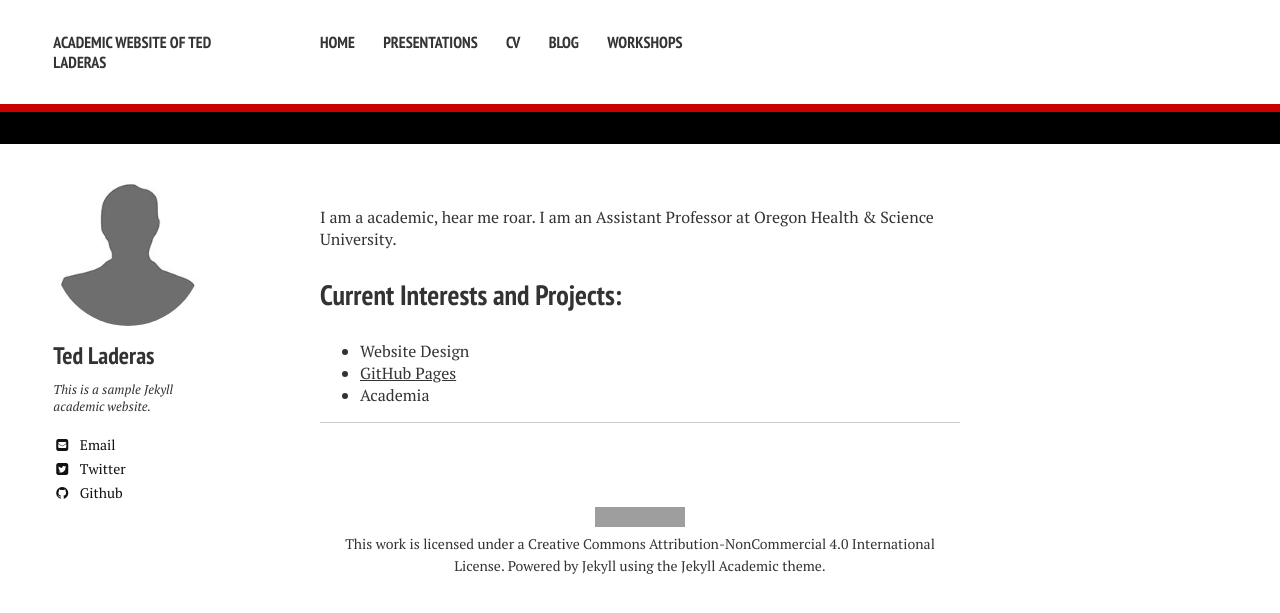
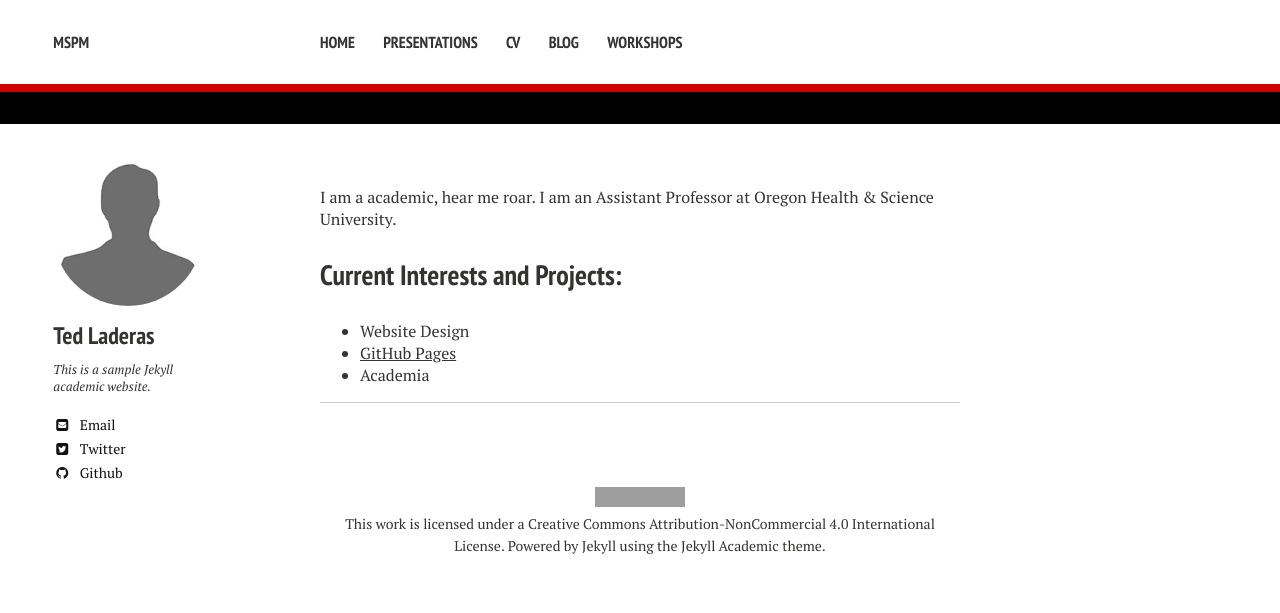
Before and after one commit to MSPM975/Test-V4, a Jekyll site: the page built from index.md, in a window 1280 px wide. Shown: the top 613 px of the page. Built offline with Jekyll 4.4.1, drawn with Linux system fonts in a browser that asks for light colours; nearby versions of some CDN libraries; grey boxes are pictures that could not be loaded.

Commit message:
Update _config.yml

```diff
--- a/_config.yml
+++ b/_config.yml
@@ -1,7 +1,7 @@
 # Site wide configuration
 
-title: Academic Website of Ted Laderas
-locale: en_US
+title: MSPM
+locale: fr
 logo: # filename of a logo image that has been placed into your images directory
 
 # Enter the following platform usernames if you would like for them to appear on your site.
```
